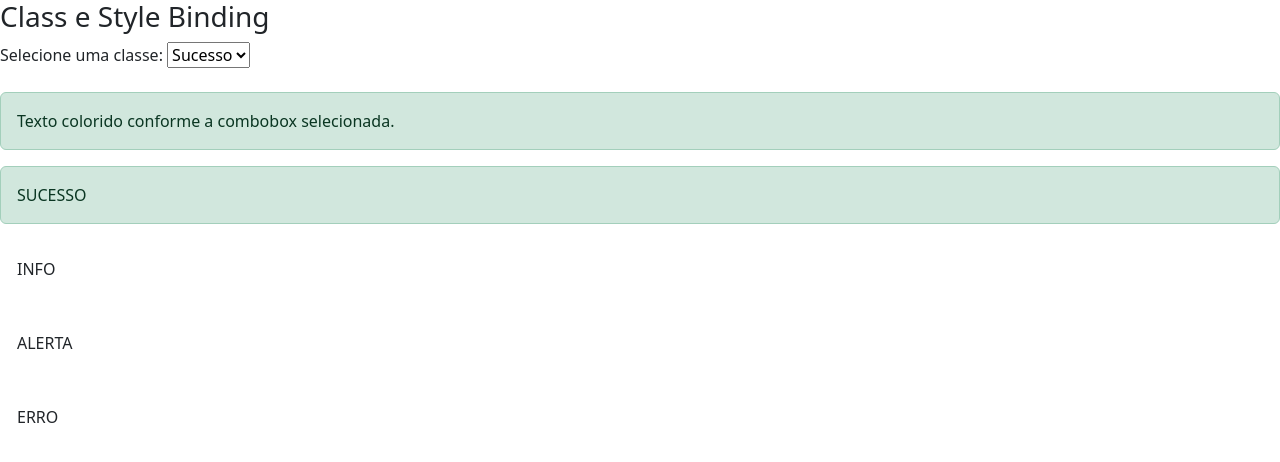
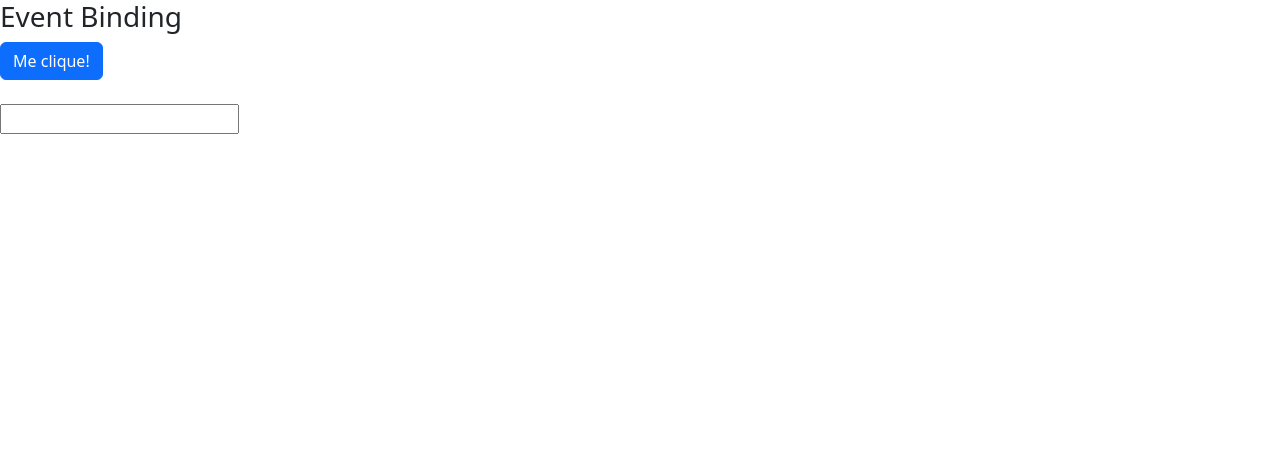
Before and after one commit to devFabioMats/formacao-angular, an Angular app in the folder data-binding/: page / in a window 1280 px wide. Shown: the top 462 px of the page. Built offline with nearby package versions, Linux system fonts and the light colour scheme.

Commit message:
evento de botao clicado

```diff
--- a/data-binding/src/app/data-binding/data-binding.component.html
+++ b/data-binding/src/app/data-binding/data-binding.component.html
@@ -18,7 +18,7 @@
 <p>data-binding works!</p>
 -->
 
-<section>
+<!-- <section class="property-binding">
     <article>
         <h3>Class e Style Binding</h3>
         <div>Selecione uma classe:
@@ -50,3 +50,18 @@
         </div>
     </article>
 </section>
+<p>data-binding works!</p>
+-->
+
+<section class="event-binding">
+    <article>
+        <h3>Event Binding</h3>
+        <div>
+            <button (click)="botaoClicado()" class="btn btn-primary">Me clique!</button>
+
+            <br><br>
+
+            <input type="text" (keyup)="onKeyUp">
+        </div>
+    </article>
+</section>
--- a/data-binding/src/app/data-binding/data-binding.component.ts
+++ b/data-binding/src/app/data-binding/data-binding.component.ts
@@ -19,4 +19,8 @@ export class DataBindingComponent {
   getCurtirCurso() {
     return true;
   }
+
+  botaoClicado() {
+    window.alert('Botão clicado!');
+  }
 }
```
